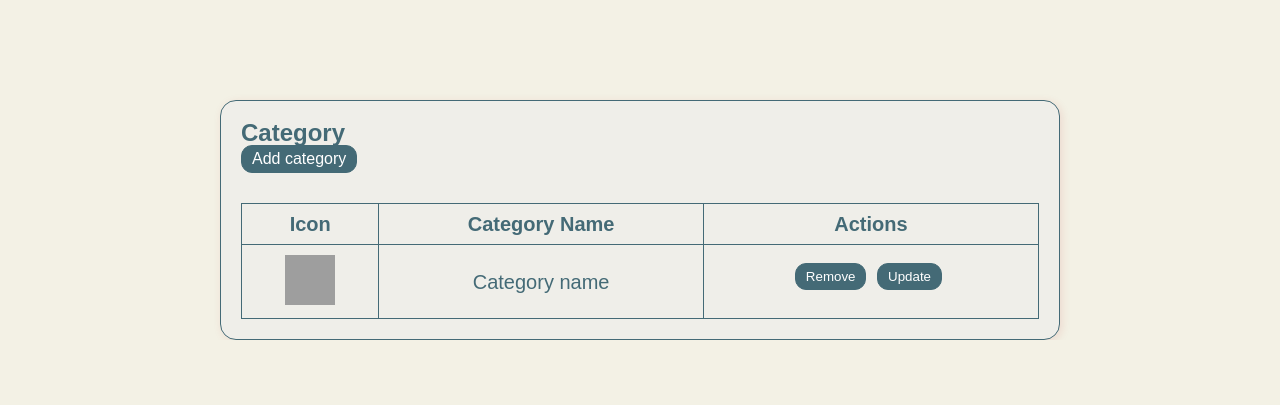
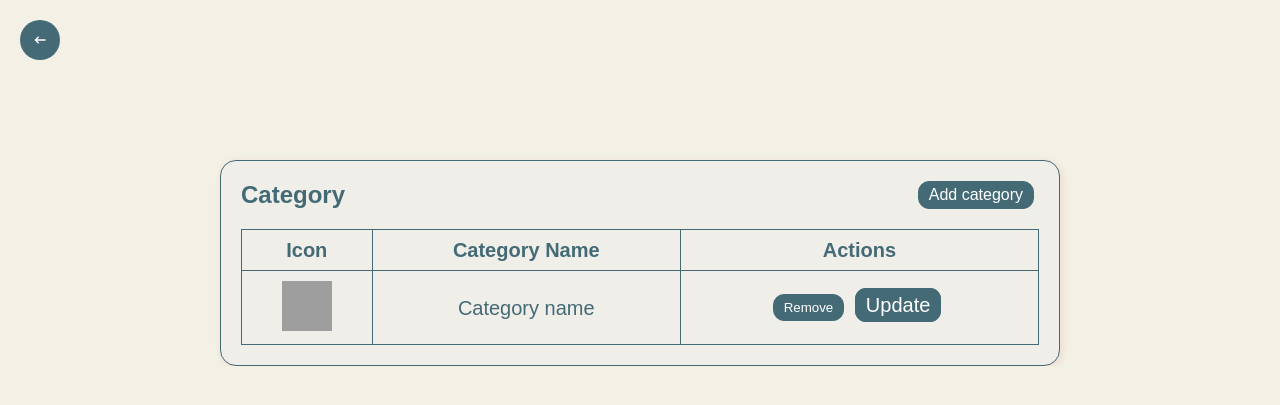
Before and after one commit to Moaz-Waell/OnCloudNine_PHP, a PHP site: page /pages/category.html in a window 1280 px wide. Shown: the top 405 px of the page. Run offline with PHP 8.4, Linux system fonts and the light colour scheme; grey boxes are pictures that could not be loaded.

Commit message:
feat: enhance category management page with popup forms for adding and updating categories; improve structure and styling

```diff
--- a/pages/category.html
+++ b/pages/category.html
@@ -6,11 +6,18 @@
   <link rel="stylesheet" href="/style/pages/category.css">
 </head>
 <body>
+<div>
 
+  <a href="/index.html" class="btn-back">
+    <svg width="24" height="24" viewBox="0 0 24 24" fill="none" xmlns="http://www.w3.org/2000/svg">
+      <path d="M20.3284 11.0001V13.0001L7.50011 13.0001L10.7426 16.2426L9.32842 17.6568L3.67157 12L9.32842 6.34314L10.7426 7.75735L7.49988 11.0001L20.3284 11.0001Z" fill="currentColor" />
+    </svg>
+  </a>
+</div>
   <div class="category-container">
     <div class="category-header">
       <h2> Category</h2>
-      <a href="#popupForm" class="add-category">Add category</a>
+            <a href="#popupForm" class="add-category">Add category</a>
     </div>
 
     <table class="category-table">
@@ -26,8 +33,31 @@
           <td><img src="checked.png" alt="checked" class="icon-img"></td>
           <td>Category name</td>
           <td>
-            <button>Remove</button>
-            <button>Update</button>
+            <button class="add-category">Remove</button>
+            <a href="#popup"  class="add-category">Update</a>
+
+<!-- النافذة المنبثقة -->
+<div id="popup" class="popup">
+  <div class="popup-content">
+    <div class="popup-header">
+      <a href="#" class="close-btn">&times;</a>
+    </div>
+    <div class="popup-body">
+      <h4 id="popheder">Update Category</h4>
+      <form>
+        <div class="form-group">
+          <label class="header-lable">New name:</label>
+          <input type="text" name="newName" placeholder="Enter new name">
+        </div>
+        <div class="form-group">
+          <label class="header-lable">New icon:</label>
+          <input type="text" name="newIcon" placeholder="Image Name">
+        </div>
+        <button type="submit">Submit</button>
+      </form>
+    </div>
+  </div>
+</div>
           </td>
         </tr>
       </tbody>
@@ -40,7 +70,7 @@
       <h3 id="popheder">Add Category</h3>
       <a href="#" class="close-btn">&times;</a>
       <form>
-        <labecl class="header-lable">Category name:</labecl><br>
+        <label class="header-lable">Category name:</label><br>
         <input type="text" placeholder="Enter name"><br><br>
         <label class="header-lable">Icon:</label><br>
         <input type="text" placeholder="Image Name"><br><br>
--- a/style/pages/category.css
+++ b/style/pages/category.css
@@ -11,6 +11,52 @@ body {
     background-color: var(--color-bg-primary);
 
 }
+.category-header {
+    display: flex;
+    justify-content: space-between;
+    align-items: center;
+    margin-bottom: 20px;
+}
+.add-category:hover {
+    background-color: var(--color-btn-hover);
+    color: var(--color-text-primary);
+    transition: background-color 0.3s ease, color 0.3s ease;
+}
+button:hover {
+    background-color: var(--color-btn-hover);
+    color: var(--color-text-primary);
+    transition: background-color 0.3s ease, color 0.3s ease;
+}
+               /* -------------back button------------------ */
+.btn-back {
+    display: flex;
+    align-items: center;
+    justify-content: center;
+    gap: 1.8rem;
+    font-size: 1.4rem;
+    background-color: var(--color-btn-primary);
+    color: var(--color-text-secondary);
+    padding: 1rem;
+    margin: 2rem;
+    border-radius: 50%;
+    width: 4rem;
+    height: 4rem;
+    text-decoration: none;
+    transition: background-color 0.2s ease;
+}
+.btn-back svg {
+    width: 1.6rem;
+    height: 1.6rem;
+    fill: var(--color-text-secondary);
+}
+
+.btn-back:hover,
+.btn-back:active {
+    background-color: var(--color-btn-hover);
+    color: var(--color-text-primary);
+}
+                 /* ---------------back button------------------ */
+
 
 .category-container {
     border: 1px solid var(--color-border-primary);
@@ -25,40 +71,18 @@ body {
 
 }
 
-.category-header {
-    display: flex;
-    justify-content: space-between;
-    align-items: center;
-    margin-bottom: 20px;
-
-
-}
-
-#popheder {
-    text-align: center;
-    font-size: 2.4rem;
-    font-family: 'rubik', sans-serif;
-    color: var(--color-text-primary);
-    margin-bottom: 1rem;
-
-}
 .add-category {
     padding: 5px 10px;
     font-family: 'rubik', sans-serif;
     margin-right: 5px;
-    padding: 5px 10px;
     font-family: 'rubik', sans-serif;
     border-radius: 1.1rem;
     background-color: var(--color-btn-primary);
     color: var(--color-text-secondary);
-    margin-bottom: 1rem;
     border: 1px solid var(--color-border-primary);
-    cursor: pointer;
     text-decoration: none;
     transition: background-color 0.3s ease, color 0.3s ease;
-
 }
-
 .category-table {
     width: 100%;
     border-collapse: collapse;
@@ -81,250 +105,133 @@ body {
     background-color: var(--color-bg-secondary);
 }
 
-button {
-    margin-right: 5px;
-    padding: 5px 10px;
-    font-family: 'rubik', sans-serif;
-    border-radius: 1.1rem;
-    background-color: var(--color-btn-primary);
-    color: var(--color-text-secondary);
-    margin-bottom: 1rem;
-    border: 1px solid var(--color-border-primary);
-    cursor: pointer;
-
-    transition: background-color 0.3s ease, color 0.3s ease;
-}
-
 .icon-img {
     width: 50px;
     height: 50px;
 }
 
-button:hover {
-    background-color: var(--color-btn-hover);
-    color: var(--color-text-primary);
-    transition: background-color 0.3s ease, color 0.3s ease;
-}
-
-.btn-back {
-    display: flex;
-    align-items: center;
-    justify-content: center;
-    gap: 1.8rem;
-    font-size: 1.4rem;
-    background-color: var(--color-btn-primary);
-    color: var(--color-text-secondary);
-    padding: 1rem;
-    margin: 2rem;
-    border-radius: 50%;
-    width: 4rem;
-    height: 4rem;
-    text-decoration: none;
-    transition: background-color 0.2s ease;
-}
-
-.btn-back svg {
-    width: 1.6rem;
-    height: 1.6rem;
-    fill: var(--color-text-secondary);
-}
-
-.btn-back:hover,
-.btn-back:active {
-    background-color: var(--color-btn-hover);
-    color: var(--color-text-primary);
-}
-
-@import url(/style/base/base.css);
-@import url(/style/base/typography.css);
-@import url(/style/base/variables.css);
-@import url(/style/Components/buttons.css);
-@import url(/style/base/general.css);
-@import url(/style/base/utilities.css);
-@import url(/style/mediaqueries/general.css);
-
-body {
-
-    background-color: var(--color-bg-primary);
-
-}
-
-.category-container {
-    border: 1px solid var(--color-border-primary);
-    background-color: var(--color-bg-secondary);
-    padding: 20px;
-    margin: 10rem auto 0 auto;
-    width: 800px;
-    border-radius: 1.6rem;
-    box-shadow: 2px 2px 10px rgba(190, 12, 12, 0.1);
-    width: 100%;
-    max-width: 84rem;
-
-}
-
-.category-header {
-    display: flex;
-    justify-content: space-between;
-    align-items: center;
-    margin-bottom: 20px;
-
-
-}
-
+/*-------------------------popup-----------------------  */
 #popheder {
     text-align: center;
     font-size: 2.4rem;
     font-family: 'rubik', sans-serif;
-    color: var(--color-text-primary);
+    color: var(--color-primary);
     margin-bottom: 1rem;
 
 }
-.add-category {
-    padding: 5px 10px;
-    font-family: 'rubik', sans-serif;
-    margin-right: 5px;
-    padding: 5px 10px;
-    font-family: 'rubik', sans-serif;
-    border-radius: 1.1rem;
-    background-color: var(--color-btn-primary);
-    color: var(--color-text-secondary);
-    margin-bottom: 1rem;
-    border: 1px solid var(--color-border-primary);
-    cursor: pointer;
-    text-decoration: none;
-    transition: background-color 0.3s ease, color 0.3s ease;
-
+.popup:target {
+    display: block;
 }
-
-.category-table {
-    width: 100%;
-    border-collapse: collapse;
-    font-size: 2rem;
-    border-radius: 2rem;
-
-
-
-}
-
-.category-table th,
-.category-table td {
-    border: 1px solid var(--color-border-primary);
-    padding: 10px;
-    text-align: center;
-
-}
-
-.category-table th {
-    background-color: var(--color-bg-secondary);
-}
-
-button {
-    margin-right: 5px;
-    padding: 5px 10px;
-    font-family: 'rubik', sans-serif;
-    border-radius: 1.1rem;
-    background-color: var(--color-btn-primary);
-    color: var(--color-text-secondary);
-    margin-bottom: 1rem;
-    border: 1px solid var(--color-border-primary);
-    cursor: pointer;
-
-    transition: background-color 0.3s ease, color 0.3s ease;
-}
-
-.icon-img {
-    width: 50px;
-    height: 50px;
-}
-
-button:hover {
-    background-color: var(--color-btn-hover);
-    color: var(--color-text-primary);
-    transition: background-color 0.3s ease, color 0.3s ease;
-}
-
-.btn-back {
-    display: flex;
-    align-items: center;
-    justify-content: center;
-    gap: 1.8rem;
-    font-size: 1.4rem;
-    background-color: var(--color-btn-primary);
-    color: var(--color-text-secondary);
-    padding: 1rem;
-    margin: 2rem;
-    border-radius: 50%;
-    width: 4rem;
-    height: 4rem;
-    text-decoration: none;
-    transition: background-color 0.2s ease;
-}
-
-.btn-back svg {
-    width: 1.6rem;
-    height: 1.6rem;
-    fill: var(--color-text-secondary);
-}
-
-.btn-back:hover,
-.btn-back:active {
-    background-color: var(--color-btn-hover);
-    color: var(--color-text-primary);
-}
-
-
-
+  /* Modal Container */
   .popup {
       display: none;
       position: fixed;
     top: 0; left: 0;
     width: 100%; height: 100%;
-    background-color: rgba(0,0,0,0.5);
+    background-color: rgba(0, 0, 0, 0.5);
     z-index: 1000;
-
-
 }
-
-.popup:target {
-    display: block;
-}
-
   .popup-content {
-    background: white;
     width: 300px;
     margin: 100px auto;
     padding: 20px;
     border-radius: 6px;
     font-family: cursive;
-    position: relative;
+    background-color: var(--color-bg-secondary);
+    border-radius: 1.6rem;
+    padding: 40px 60px;
+    max-width: 400px;
+    width: 90%;
+    box-shadow: 0 4px 20px rgba(0, 0, 0, 0.2);
+    text-align: center;
+    position: relative; /* Required for absolute positioning */
+    padding: 30px 40px;/* Add padding to avoid overlap */
+    box-sizing: border-box;  position: relative; /* Required for absolute positioning */
+    padding: 30px 40px;/* Add padding to avoid overlap */
+    box-sizing: border-box;
 }
+.header-lable{
+    font-size: 1.8rem;
+    font-weight: bold;
+    font-family: 'rubik', sans-serif;
+    color: var(--color-text-primary);
+
+
+}
+
+/*---------------- Close Button----------------- */
+.close-btn {
+    position: absolute;
+    font-family: 'Rubik', sans-serif;
+    top: 15px;
+    right: 20px;
+    font-size: 24px;
+    color: var(--color-btn-primary);
+    background: none;
+    border: none;
+    cursor: pointer;
+    transition: color 0.2s ease;
+    z-index: 10;
+    text-decoration: none;
+    &:hover {
+      color: var(--color-btn-hover);
+    }
+}
+
+/* Form Styling */
+form {
+
+    flex-direction: column;
+    font-family: 'rubik', sans-serif;
+    margin-top: 20px;
+    text-align: left;
+}
+
+.input-lable {
+    font-weight: bold;
+   font-size: 15px;
+    /* margin-bottom: 5px; */
+    color: var(--color-text-secondary);
+  }
+
+  .addcategory-input,
+  input[type="text"] {
+    padding: 10px;
+    border: 1px solid var(--color-border-primary);
+    margin-bottom: 2rem;;
+    border-radius: 4px;
+    font-size: 1.2rem;
+    width: 100%;
+}
+
+button[type="submit"] {
+    padding: 12px 20px;
+    border-radius: 1.1rem;
+    background-color: var(--color-btn-primary);
+    color: var(--color-text-secondary);
+    border: none;
+    cursor: pointer;
+    transition: background-color 0.3s ease;
+
+    &:hover {
+      background-color: var(--color-btn-hover);
+    }
+  }
+  /*-------------------------popup-----------------------  */
 
 
 
-.popup-content {
-    position: relative; /* Required for absolute positioning */
-    padding: 30px 40px; /* Add padding to avoid overlap */
-    box-sizing: border-box;
-  }
 
-  .close-btn {
-    position: absolute;
-    top: 15px;
-    right: 20px;
-    font-size: 24px;
-    color: var(--color-text-primary);
-    background: none;
-    border: none;
-    cursor: pointer;
-    z-index: 10;
-    text-decoration: none;
-    transition: color 0.2s ease;
 
-    /* Optional: Hover effect */
-    &:hover {
-      color: red;
-    }
-  }
+
+
+
+
+
+
+  /* ----------------------update---------------------- */
+
+
   /**************************/
   /* BELOW  1344px  (smaller desktops)/
   /**************************/
@@ -393,190 +300,3 @@ button:hover {
       }
 
   }
-/* Modal Container */
-.popup {
-    display: none;
-    position: fixed;
-    top: 0; left: 0;
-    width: 100%; height: 100%;
-    background-color: rgba(0, 0, 0, 0.5);
-    z-index: 1000;
-    ;
-  }
-
-  .popup:target {
-    display: flex;
-    justify-content: center;
-    align-items: center;
-  }
-
-  .popup-content {
-    position: relative;
-    background-color: var(--color-bg-secondary);
-    border-radius: 1.6rem;
-    padding: 40px 60px;
-    max-width: 400px;
-    width: 90%;
-    box-shadow: 0 4px 20px rgba(0, 0, 0, 0.2);
-    text-align: center;
-  }
-  .header-lable{
-    font-size: 1.8rem;
-font-weight: bold;
-    font-family: 'rubik', sans-serif;
-    color: var(--color-text-primary);
-
-  }
-
-  /* Close Button */
-  .close-btn {
-    position: absolute;
-    font-family: 'Rubik', sans-serif;
-    top: 15px;
-    right: 20px;
-    font-size: 24px;
-    color: var(--color-btn-primary);
-    background: none;
-    border: none;
-    cursor: pointer;
-    transition: color 0.2s ease;
-    z-index: 10;
-
-    &:hover {
-      color: var(--color-btn-hover);
-    }
-  }
-
-  /* Form Styling */
-  form {
-    display: flex;
-    flex-direction: column;
-   font-family: 'rubik', sans-serif;
-    margin-top: 20px;
-    text-align: left;
-  }
-
-  .input-lable {
-    font-weight: bold;
-   font-size: 15px;
-    /* margin-bottom: 5px; */
-    color: var(--color-text-secondary);
-  }
-
-  .addcategory-input,
-  input[type="text"] {
-    padding: 10px;
-    border: 1px solid var(--color-border-primary);
-    border-radius: 4px;
-    font-size: 1.2rem;
-    width: 100%;
-  }
-
-  button[type="submit"] {
-    padding: 12px 20px;
-    border-radius: 1.1rem;
-    background-color: var(--color-btn-primary);
-    color: var(--color-text-secondary);
-    border: none;
-    cursor: pointer;
-    transition: background-color 0.3s ease;
-
-    &:hover {
-      background-color: var(--color-btn-hover);
-    }
-  }
-
-  /* Responsive Design */
-  @media (max-width: 768px) {
-    .popup-content {
-      padding: 30px 40px;
-    }
-
-    input[type="text"] {
-      font-size: 1rem;
-    }
-  }
-
-@media (max-width: 84em) {
-    html {
-        /* 10px / 16px = 0.625 */
-        font-size: 62.5% !important;
-    }
-
-    .category-container {
-        width: 90%;
-        margin: 10rem auto 0 auto;
-    }
-
-    .category-header {
-        flex-direction: column;
-        align-items: flex-start;
-    }
-
-    .add-category {
-        margin-bottom: 1rem;
-    }
-}
-/**************************************/
-/* BELOW  1200px  (Landscape Tablets) */
-/**************************************/
-
-@media (max-width: 75em) {
-    html {
-        /* 9px / 16px = 0.5625 */
-        font-size: 56.25% !important;
-    }
-
-    .menu-grid {
-        grid-template-columns: repeat(3, 1fr);
-    }
-}
-
-/**************************/
-/* BELOW  944px  (Tablets) */
-/**************************/
-@media (max-width: 59em) {
-    html {
-        /* 8px / 16px = 0.5 */
-        font-size: 50% !important;
-    }
-}
-
-/**************************/
-/* BELOW  768px  (Landscape Phones) */
-/**************************/
-@media (max-width: 48em) {
-    .container {
-        flex-direction: column;
-    }
-
-    .sidebar {
-        width: 100%;
-        height: auto;
-    }
-
-    .navigation {
-        flex-direction: row;
-        justify-content: space-around;
-    }
-
-    .header {
-        flex-direction: column;
-        align-items: flex-start;
-    }
-
-    .search-bar {
-        width: 100%;
-        margin: 1.5rem 0;
-    }
-
-    .header-actions {
-        width: 100%;
-        justify-content: flex-end;
-    }
-
-    .menu-grid {
-        grid-template-columns: repeat(2, 1fr);
-    }
-
-}
```
Lines whose indentation alone changed are shown as unchanged.
